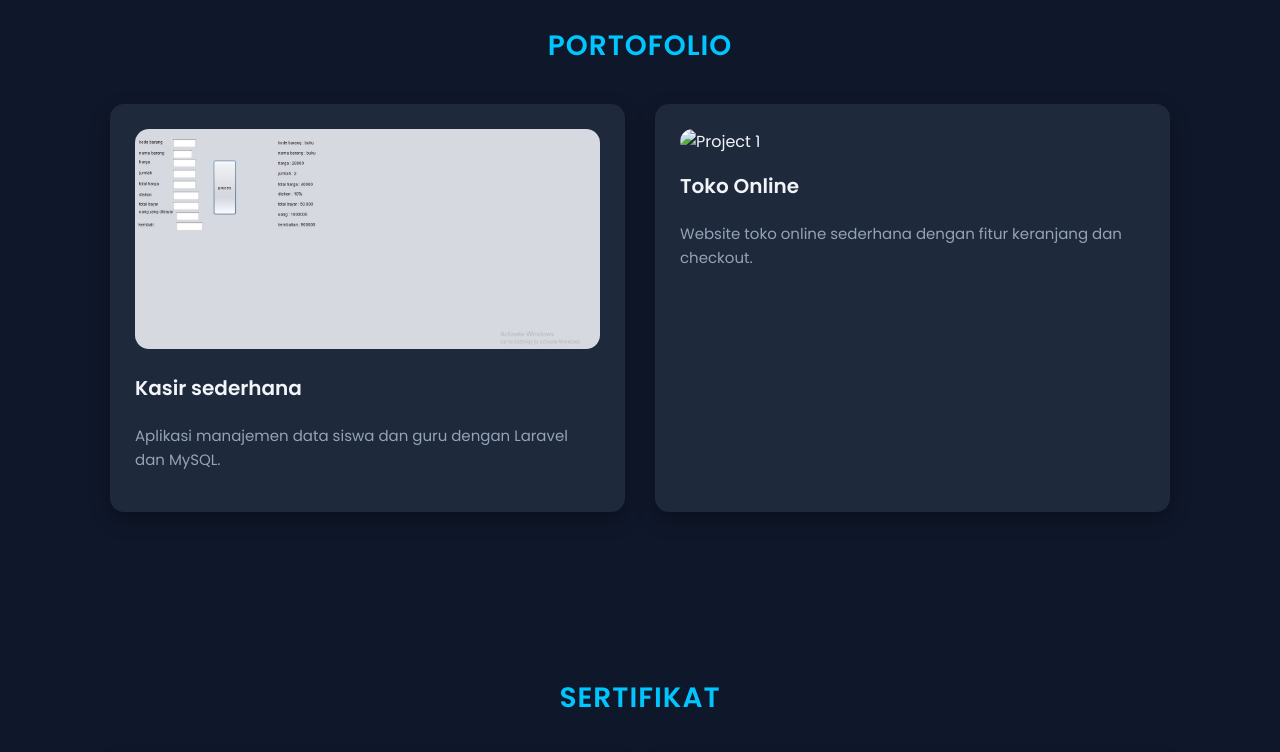
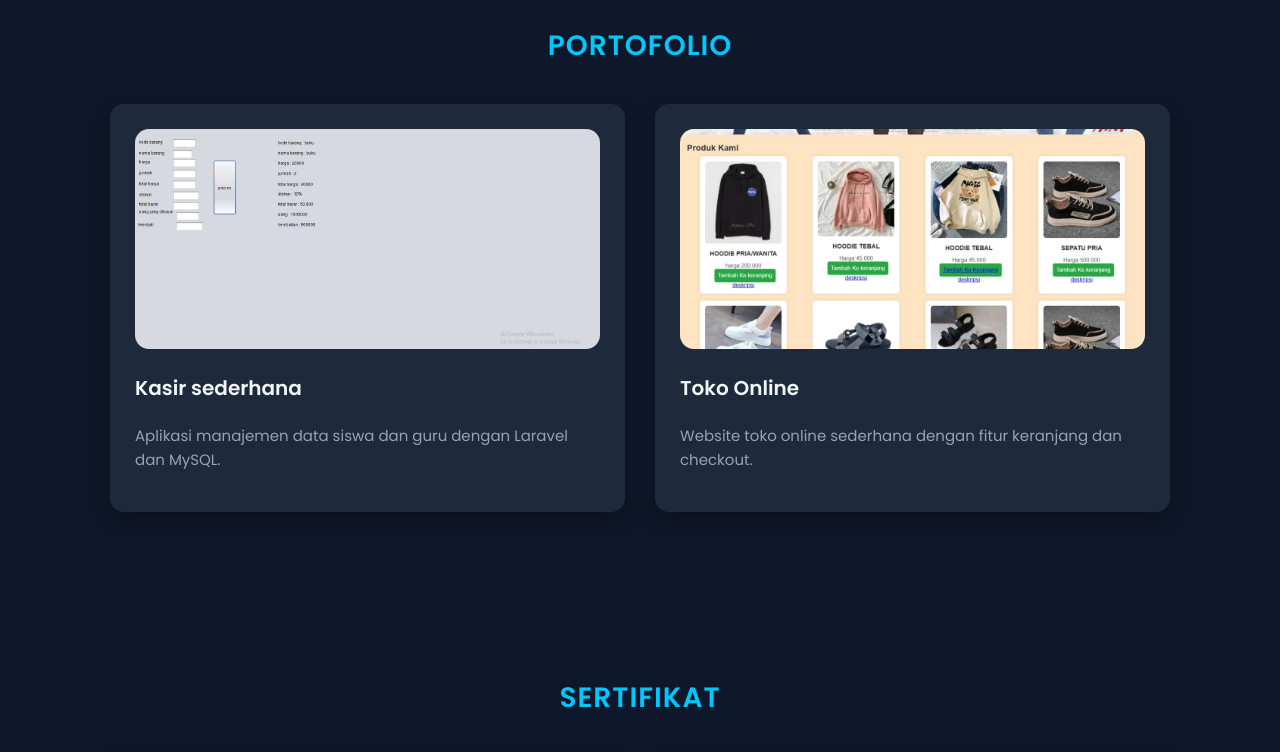
Before and after one commit to Hennysafira/Hennysafira.github.io, a plain HTML site: page index.html in a window 1280 px wide. Shown: the part 1820-2572 px from the top of the page. Drawn offline with Linux system fonts and the light colour scheme.

Commit message:
Update index.html

```diff
--- a/index.html
+++ b/index.html
@@ -255,7 +255,7 @@
         <p>Aplikasi manajemen data siswa dan guru dengan Laravel dan MySQL.</p>
       </div>
       <div class="card">
-        <img src="toko online.jpeg" alt="Project 1">
+        <img src="project toko online.jpeg" alt="Project 1">
         <h3>Toko Online</h3>
         <p>Website toko online sederhana dengan fitur keranjang dan checkout.</p>
       </div>
```
